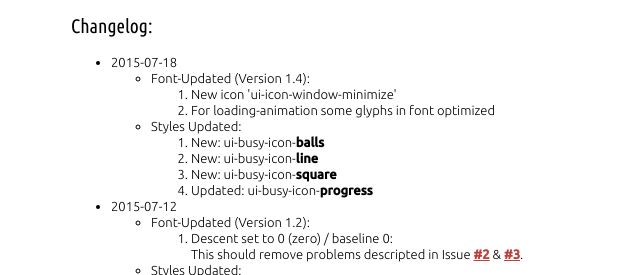
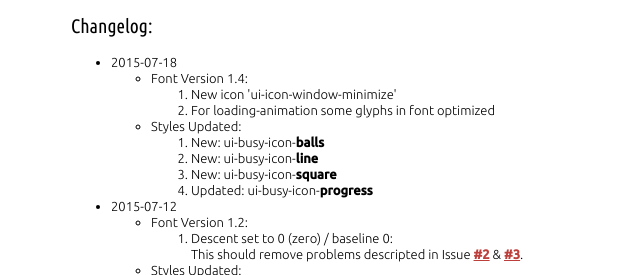
Before and after one commit to mkkeck/jquery-ui-iconfont, a plain HTML site: page preview.html in a window 1280 px wide. Shown: the part 282-557 px from the top of the page, without its empty margins (319-959 px from the left). Drawn offline with nearby package versions, Linux system fonts and the light colour scheme.

```diff
--- a/preview.html
+++ b/preview.html
@@ -39,7 +39,7 @@
     <ul>
       <li>2015-07-18
         <ul>
-          <li>Font-Updated (Version 1.4):
+          <li>Font Version 1.4:
             <ol>
               <li>New icon 'ui-icon-window-minimize'</li>
               <li>For loading-animation some glyphs in font optimized</li>
@@ -57,7 +57,7 @@
       </li>
       <li>2015-07-12
         <ul>
-          <li>Font-Updated (Version 1.2):
+          <li>Font Version 1.2:
             <ol>
               <li>Descent set to 0 (zero) / baseline 0:<br />
                 This should remove problems descripted in Issue
```
